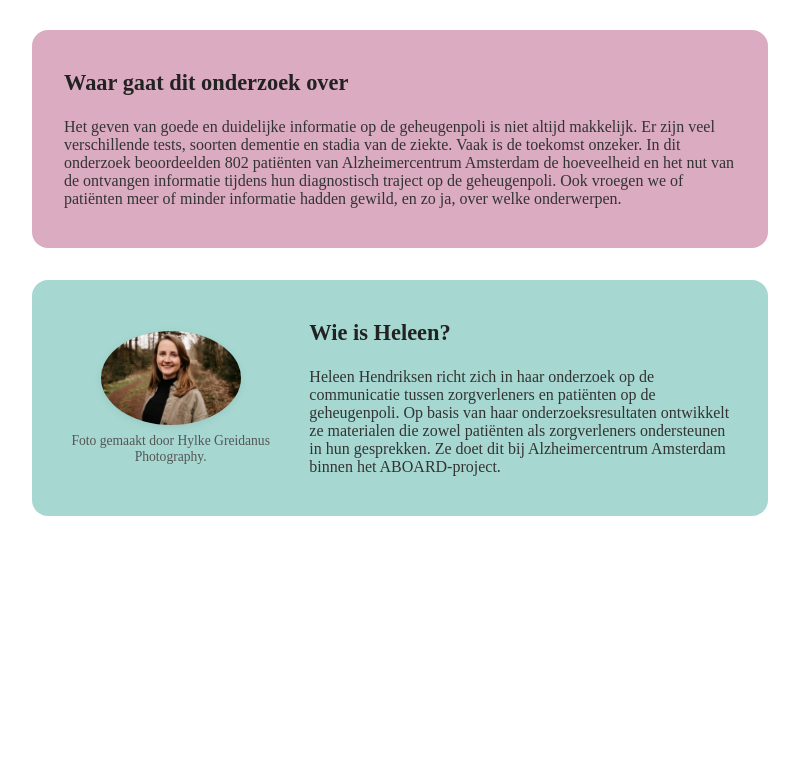
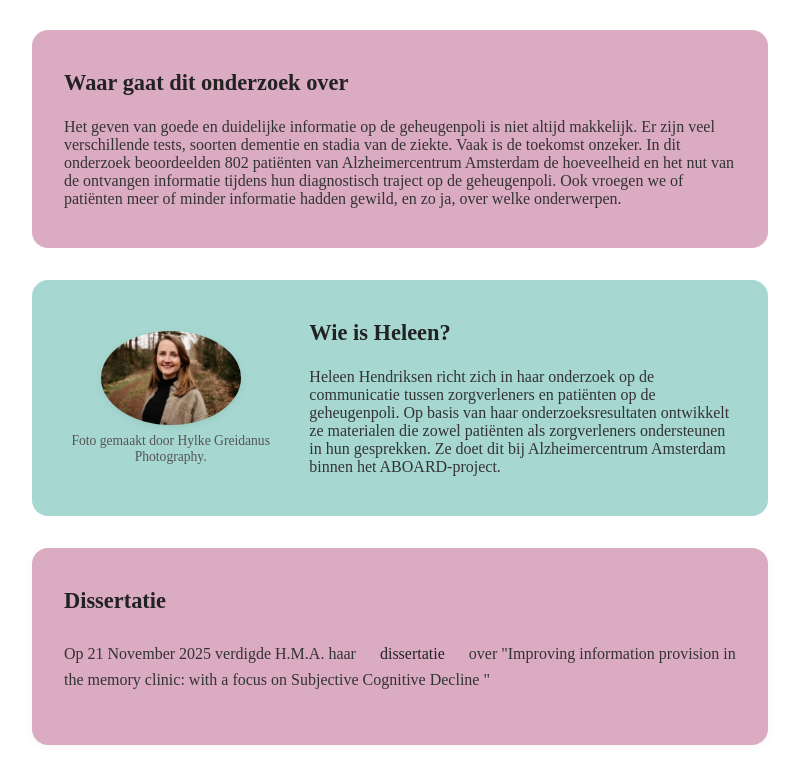
Before and after one commit to JCZuurmond/hma-hendriksen-dissertatie-website, a SvelteKit app: page / in a window 1280 px wide. Shown: the part 398-1181 px from the top of the page, without its empty margins (240-1039 px from the left). Before the commit the page ends 946 px from the top, so only its background shows below. Built offline with nearby package versions, Linux system fonts and the light colour scheme.

Commit message:
Add dissertatie link

```diff
--- a/src/routes/+page.svelte
+++ b/src/routes/+page.svelte
@@ -37,6 +37,16 @@
         </p>
       </div>
     </div>
+  </section>
+
+  <section class="dissertation-section">
+    <h3>Dissertatie</h3>
+    <p>
+      Op 21 November 2025 verdigde H.M.A. haar
+      <a class="dissertation-link" href="https://research.vu.nl/en/publications/improving-information-provision-in-the-memory-clinic-with-a-focus/" target="_blank" rel="noopener noreferrer">dissertatie</a>
+      over "Improving information provision in the memory clinic: with a focus
+      on Subjective Cognitive Decline "
+    </p>
   </section>
 </main>
 
@@ -166,4 +176,40 @@
       max-width: 100px;
     }
   }
+
+  .dissertation-section {
+    width: 100%;
+    max-width: 800px;
+    margin: 2rem auto 2rem auto;
+    padding: 2.5rem 2rem;
+    background-color: rgb(219, 171, 194); /* Suggested color */
+    border-radius: 1rem;
+    box-sizing: border-box;
+    box-shadow: 0 2px 8px rgba(0,0,0,0.04);
+    text-align: left;
+  }
+  .dissertation-section h3 {
+    margin-top: 0;
+    font-size: 1.4rem;
+    color: #222;
+  }
+  .dissertation-section p {
+    color: #333;
+    font-size: 1rem;
+    margin-bottom: 1rem;
+  }
+  .dissertation-link {
+    display: inline-block;
+    padding: 0.5rem 1.25rem;
+    background-color: rgb(219, 171, 194);
+    color: #222;
+    border-radius: 0.5rem;
+    text-decoration: none;
+    font-weight: 500;
+    transition: background 0.2s;
+  }
+  .dissertation-link:hover {
+    background-color: rgb(166, 216, 209);
+    color: #111;
+  }
 </style>
```
